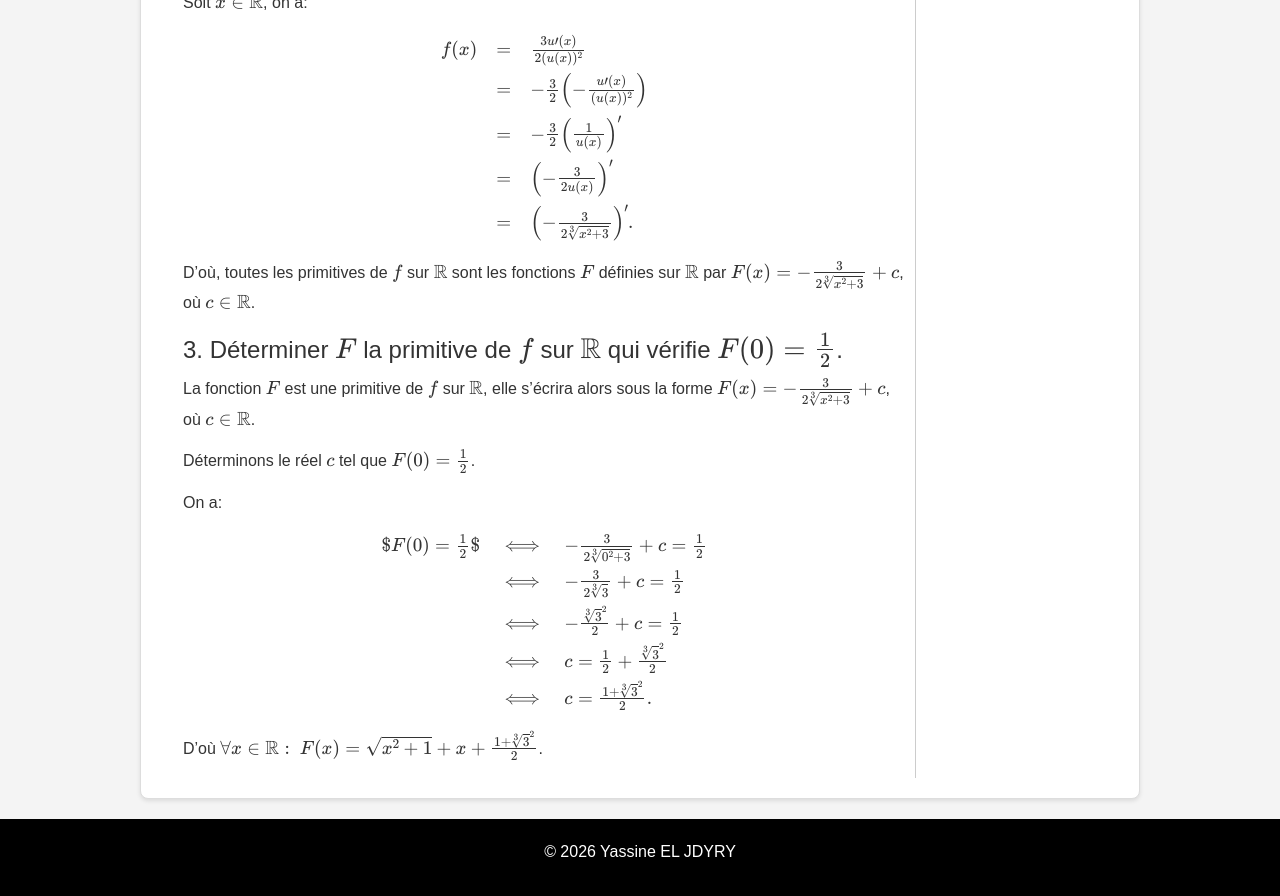
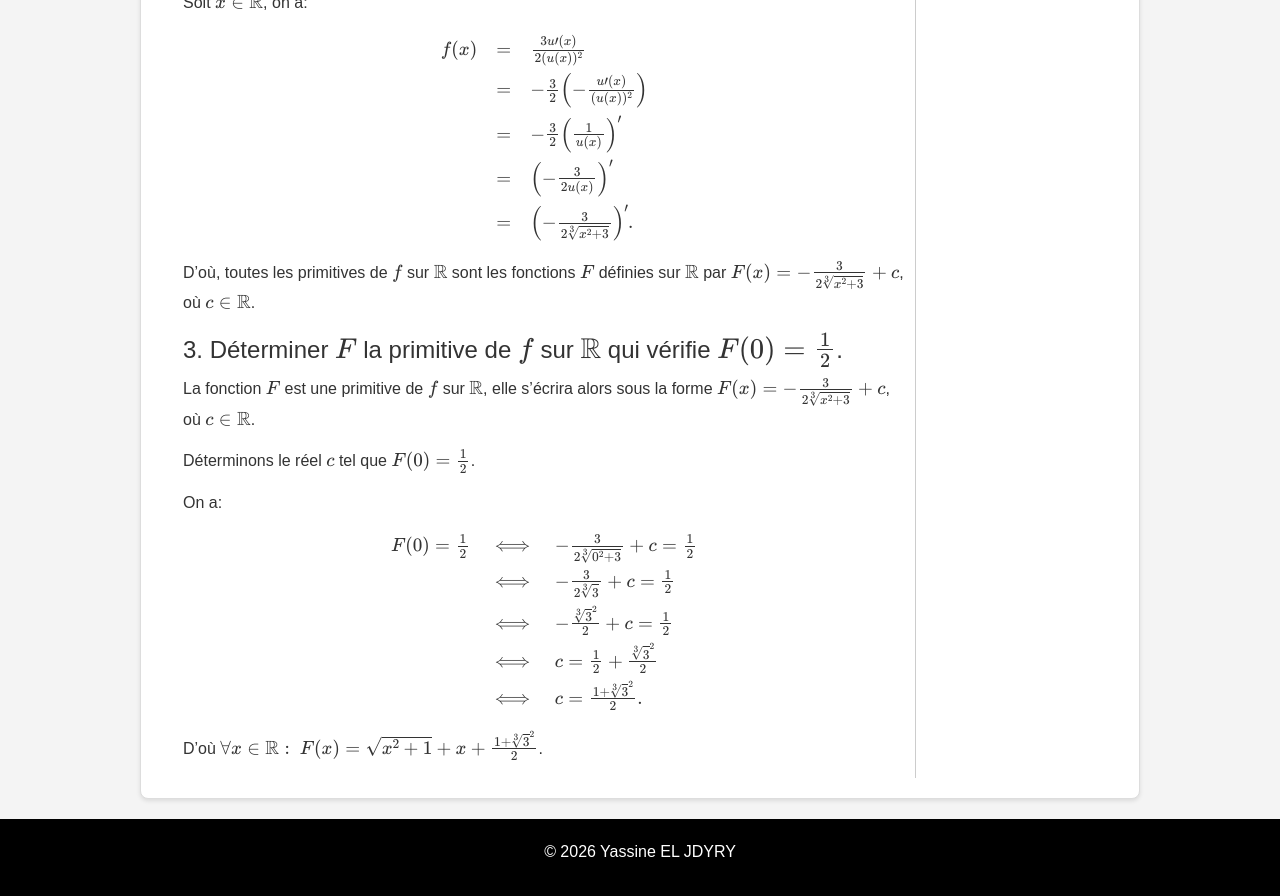
Before and after one commit to learninmath/learninmath.github.io, a Jekyll site: the page built from _2bpc/chapitre5.md, in a window 1280 px wide and 900 px high, scrolled down 2726 px. Shown: the top 896 px of the window. Built offline with Jekyll 4.4.1, drawn with Linux system fonts in a browser that asks for light colours.

Commit message:
v15.2.26

```diff
--- a/_2bpc/chapitre5.md
+++ b/_2bpc/chapitre5.md
@@ -146,11 +146,11 @@ On a:
 
 $$
 \begin{array}{rcl}
-$F(0) = \frac12$ & \iff & -\frac3{2\sqrt[3]{0^2+3}}+c = \frac12 \\
-                 & \iff & -\frac3{2\sqrt[3]{3}}+c = \frac12 \\
-                 & \iff & -\frac{\sqrt[3]{3}^2}{2}+c = \frac12 \\
-                 & \iff & c = \frac12+\frac{\sqrt[3]{3}^2}{2} \\
-                 & \iff & c = \frac{1+\sqrt[3]{3}^2}{2}.
+F(0) = \frac12 & \iff & -\frac3{2\sqrt[3]{0^2+3}}+c = \frac12 \\
+               & \iff & -\frac3{2\sqrt[3]{3}}+c = \frac12 \\
+               & \iff & -\frac{\sqrt[3]{3}^2}{2}+c = \frac12 \\
+               & \iff & c = \frac12+\frac{\sqrt[3]{3}^2}{2} \\
+               & \iff & c = \frac{1+\sqrt[3]{3}^2}{2}.
 \end{array}
 $$
 
```
